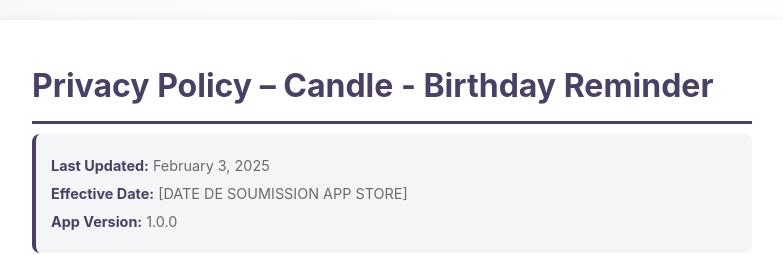
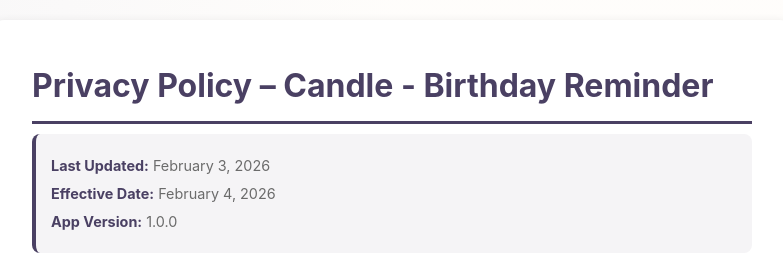
Before and after one commit to liviodp/privacy-policy, a plain HTML site: page index.html in a window 1280 px wide. Shown: the top 255 px of the page, without its empty margins (248-1031 px from the left). Drawn offline with Linux system fonts and the light colour scheme.

Commit message:
Update index.html

```diff
--- a/index.html
+++ b/index.html
@@ -166,8 +166,8 @@
         <h1>Privacy Policy – Candle - Birthday Reminder</h1>
 
         <div class="meta-info">
-            <p><strong>Last Updated:</strong> February 3, 2025</p>
-            <p><strong>Effective Date:</strong> [DATE DE SOUMISSION APP STORE]</p>
+            <p><strong>Last Updated:</strong> February 3, 2026</p>
+            <p><strong>Effective Date:</strong> February 4, 2026</p>
             <p><strong>App Version:</strong> 1.0.0</p>
         </div>
 
```
